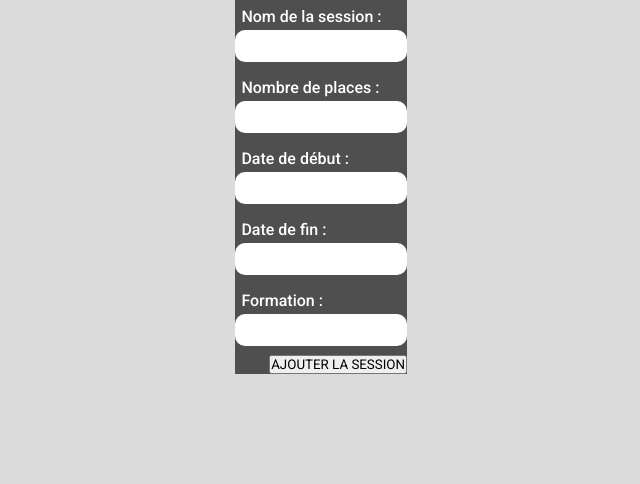
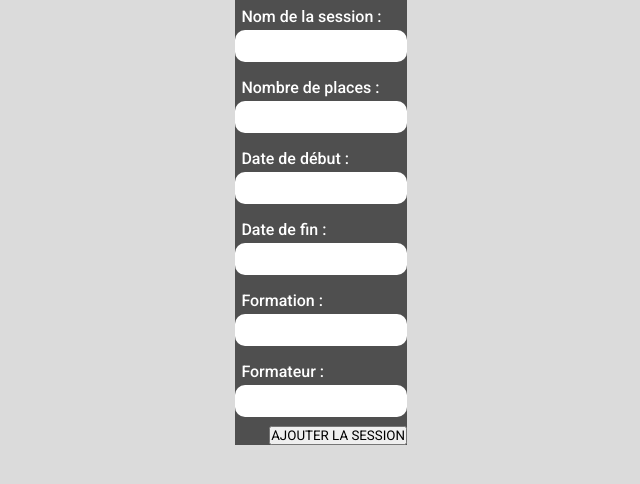
Before and after one commit to David-SDA/SymfonySession, a Symfony app: template templates/session/add.html.twig in a window 1280 px wide. Shown: the part 151-635 px from the top of the page, without its empty margins (319-959 px from the left). Run offline with Twig, Linux system fonts and the light colour scheme; the template is opened without the code that fills it: most values are stand-ins (such as "Sample title", 1, 10 or a date in 2020); form fields are guessed from the names that the template uses; some libraries are stand-ins or nearby versions.

Commit message:
Ajout entité Formateur dans formulaires sessions

```diff
--- a/src/Form/SessionType.php
+++ b/src/Form/SessionType.php
@@ -2,6 +2,7 @@
 
 namespace App\Form;
 
+use App\Entity\Formateur;
 use App\Entity\Formation;
 use App\Entity\Session;
 use Symfony\Bridge\Doctrine\Form\Type\EntityType;
@@ -30,6 +31,9 @@ class SessionType extends AbstractType
                 'class' => Formation::class,
                 'choice_label' => 'libelle'
             ])
+            ->add('formateur', EntityType::class, [
+                'class' => Formateur::class,
+            ])
             ->add('submit', SubmitType::class, [
                 'attr' => [
                     'class' => 'boutonSubmit grand'
--- a/templates/session/add.html.twig
+++ b/templates/session/add.html.twig
@@ -39,6 +39,10 @@
                 {{ form_label(formAddSession.formation, 'Formation :') }}
                 {{ form_widget(formAddSession.formation) }}
             </div>
+            <div class="ligneFormulaire">
+                {{ form_label(formAddSession.formateur, 'Formateur :') }}
+                {{ form_widget(formAddSession.formateur) }}
+            </div>
             {# Si edit existe, c'est que l'on veut éditer et on adapte le texte dans le bouton de submit #}
             {% if edit %}
                 <div class="ligneSubmit">
```
